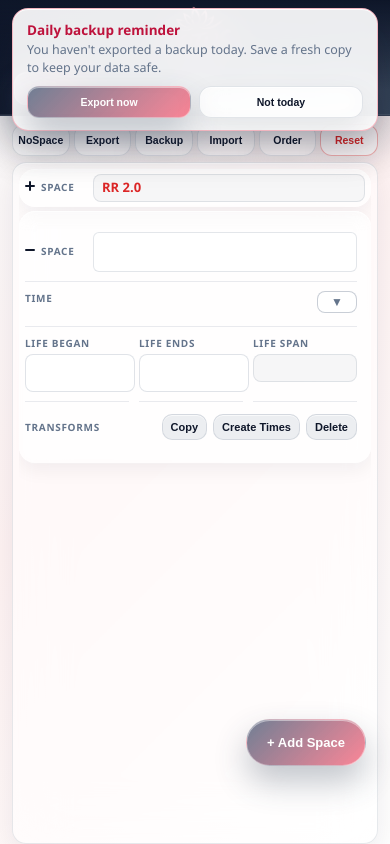
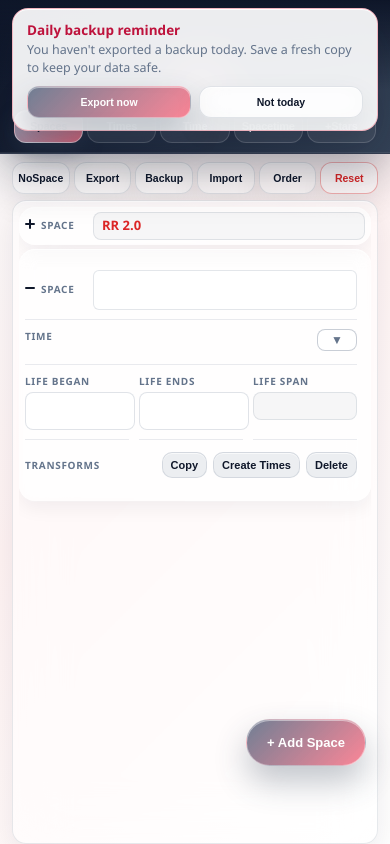
Before and after one commit to baluismyfriend/personal-work-planning, a plain HTML site: page index.html in a window 390 px wide. Drawn offline with Linux system fonts and the light colour scheme.

Commit message:
Add files via upload

```diff
--- a/style.css
+++ b/style.css
@@ -612,7 +612,9 @@ div.summary-task-link{
    sideways or squinted at on a narrow screen. */
 @media (max-width:680px){
   .site-header{
-    padding:calc(6px + env(safe-area-inset-top, 0px)) 14px 8px;
+    /* iOS blurs a strip at the very top of the screen (about 80pt: status bar + a soft fade).
+       The logo starts below it so it stays sharp. */
+    padding:calc(44px + env(safe-area-inset-top, 0px)) 14px 8px;
     gap:6px;
   }
   .header-row{margin-bottom:6px;}
```
Also changed, not shown: README.txt, SECURITY_TESTS.txt.
